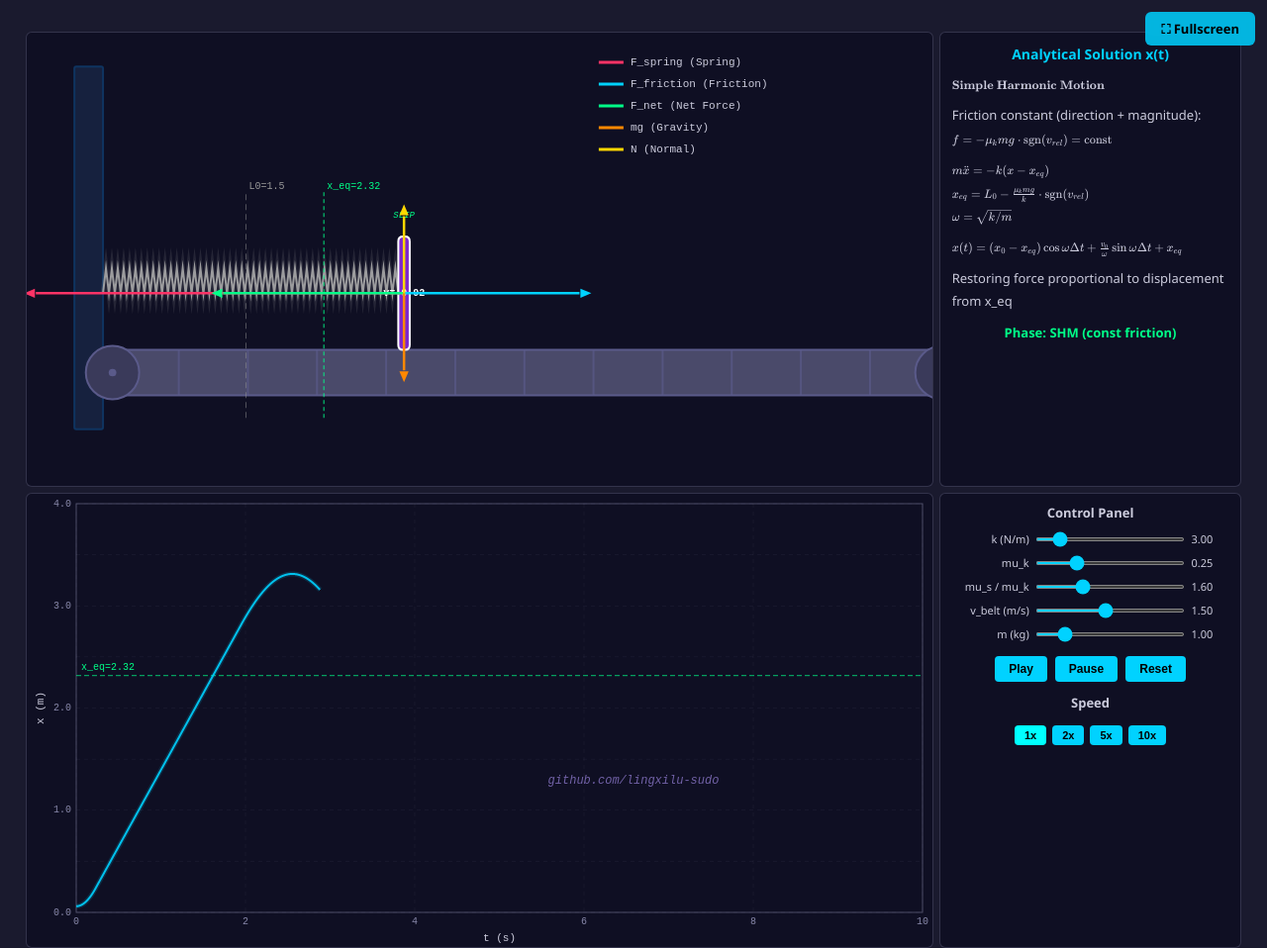
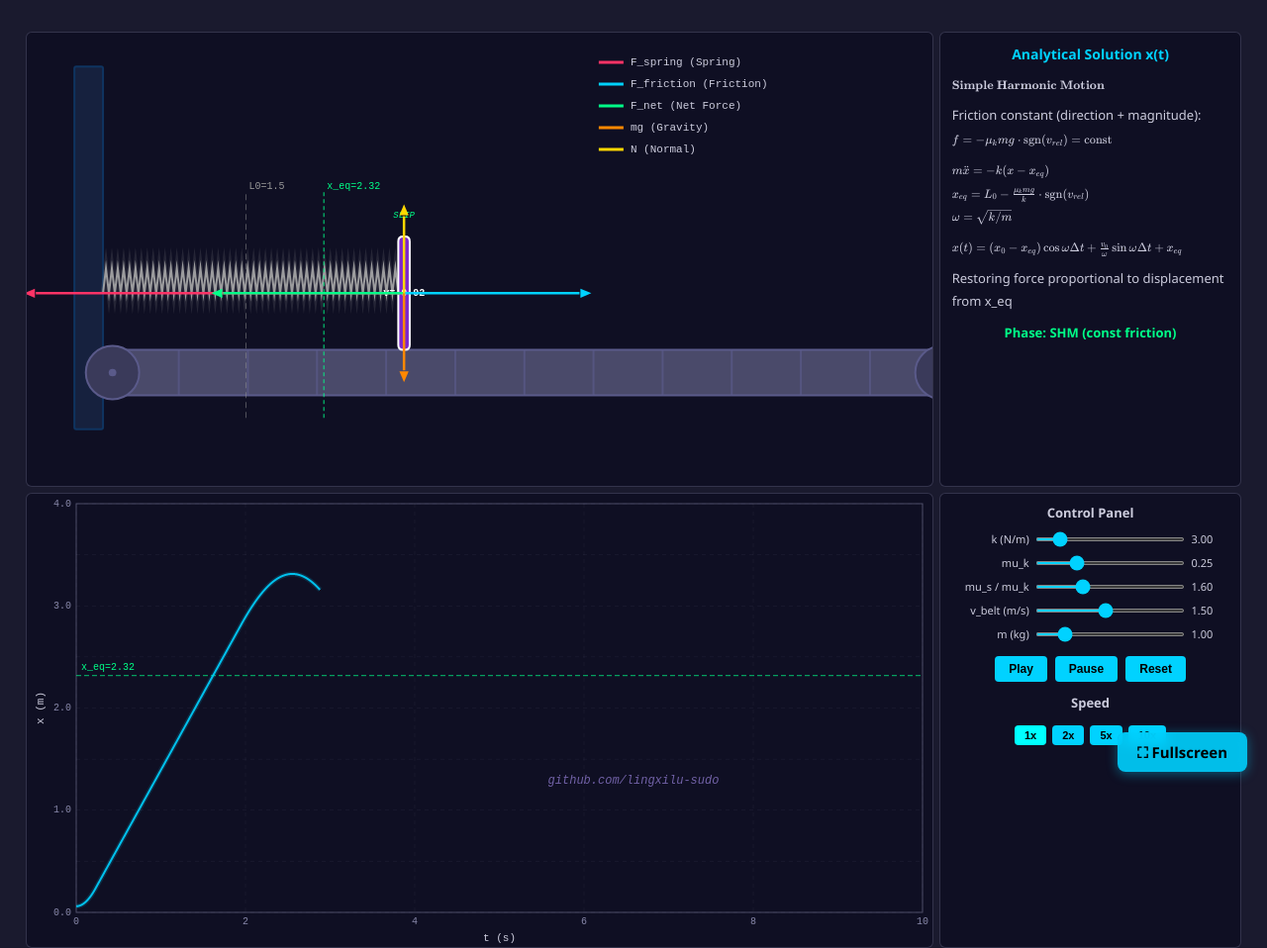
Before and after one commit to lingxilu-sudo/dynamics, a plain HTML site: page web/index.html in a window 1280 px wide. Shown: the whole page at 99% size. Drawn offline with nearby package versions, Linux system fonts and the light colour scheme.

Commit message:
Move fullscreen button to bottom-right and increase visibility

```diff
--- a/web/index.html
+++ b/web/index.html
@@ -222,7 +222,7 @@ canvas { display: block; width: 100%; height: 100%; }
   </div>
 </div>
 <div id="watermark">github.com/lingxilu-sudo</div>
-<button id="btn-fullscreen" title="Fullscreen (F11)" style="position:fixed;top:12px;right:12px;z-index:999;background:rgba(0,210,255,0.85);color:#000;border:none;border-radius:6px;padding:8px 16px;font-weight:bold;font-size:13px;cursor:pointer;font-family:inherit;backdrop-filter:blur(4px);transition:all .2s;" onmouseover="this.style.background='#00FFFF';this.style.transform='scale(1.05)'" onmouseout="this.style.background='rgba(0,210,255,0.85)';this.style.transform='scale(1)'">&#x26F6; Fullscreen</button>
+<button id="btn-fullscreen" title="Fullscreen (F11)" style="position:fixed;bottom:20px;right:20px;z-index:9999;background:rgba(0,210,255,0.9);color:#000;border:none;border-radius:8px;padding:10px 20px;font-weight:bold;font-size:15px;cursor:pointer;font-family:inherit;backdrop-filter:blur(6px);transition:all .2s;box-shadow:0 2px 12px rgba(0,210,255,0.4);" onmouseover="this.style.background='#00FFFF';this.style.transform='scale(1.05)';this.style.boxShadow='0 4px 20px rgba(0,255,255,0.5)'" onmouseout="this.style.background='rgba(0,210,255,0.9)';this.style.transform='scale(1)';this.style.boxShadow='0 2px 12px rgba(0,210,255,0.4)'">&#x26F6; Fullscreen</button>
 
 <script src="physics.js"></script>
 <script src="renderer.js"></script>
```
